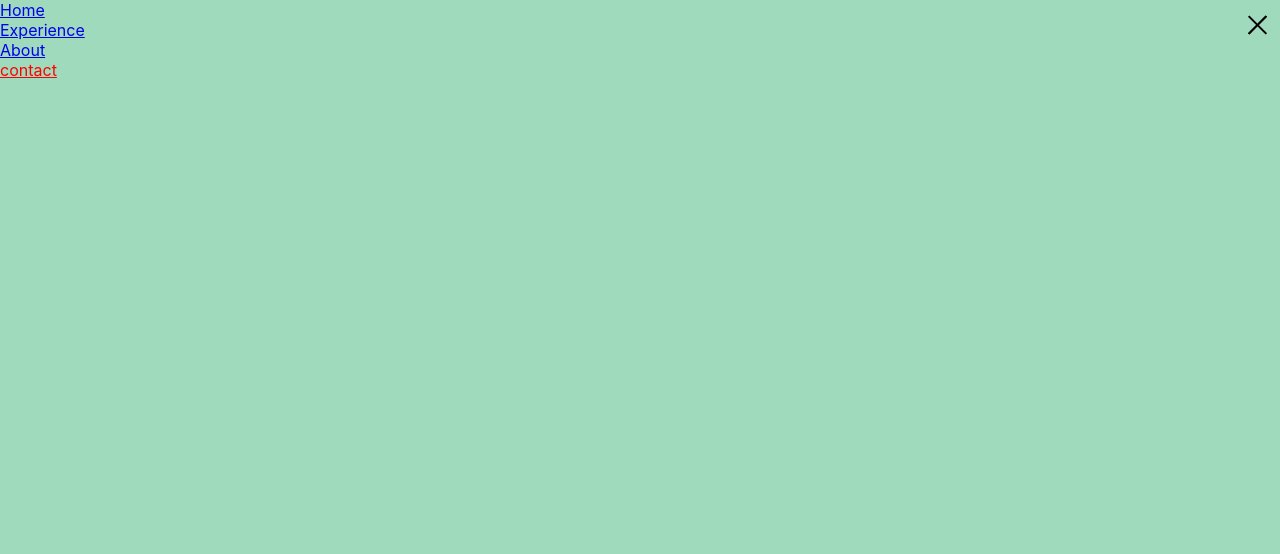
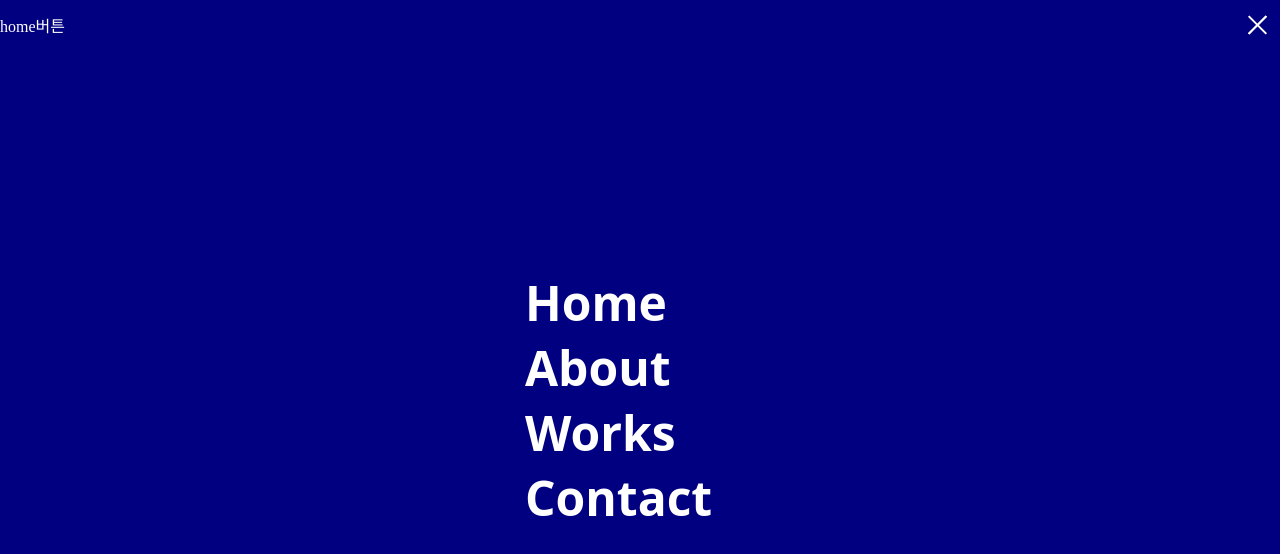
Before and after one commit to Bearsharks/portfolio, a React (Create React App) app: page /portfolio/contact in a window 1280 px wide. Both pictures are taken after a click on the element 1257 px from the left and 25 px from the top of the page. Shown: the top 554 px of the page. Built offline with nearby package versions, Linux system fonts and the light colour scheme.

Commit message:
네비게이션 디자인 변경

```diff
--- a/src/App.js
+++ b/src/App.js
@@ -8,7 +8,9 @@ function App(props) {
 		<div className="App">
 			<header>
 				<div className="header-wrapper">
-					<div>home버튼</div>
+					<div className="home-btn">
+						home버튼
+					</div>
 					<HamburgerBtn></HamburgerBtn>
 				</div>
 			</header>
--- a/src/App.scss
+++ b/src/App.scss
@@ -17,6 +17,9 @@ header{
     height: 50px;
     width: 100%;
 }
+.home-btn{
+    z-index: 100;
+}
 main {
     height: calc(100% - 50px);
 }
--- a/src/Home.js
+++ b/src/Home.js
@@ -6,61 +6,66 @@ function Home() {
     const introRef = useRef(null);
     const articleRef = useRef(null);
     const articleFrameRef = useRef(null);
+    let prevTransform = "";
     let lastReq = null;
-    let prevScrollTop = 0;
-    let isViewportChagned = false;
     const onScrollHandler = (e) => {
-        setCameraDirty(e);
     }
     const setCameraDirty = (e) => {
-        if (e.type === "resize") isViewportChagned = true;
-        else if (prevScrollTop !== wrapperRef.current.scrollTop) {
-            isViewportChagned = true;
-            prevScrollTop = wrapperRef.current.scrollTop;
-        }
     }
 
     const renderFrame = () => {
         lastReq = requestAnimationFrame(renderFrame.bind(this));
-        if (!isViewportChagned) return;
-        isViewportChagned = false;
-        let frameProgress = 0;
-        if (wrapperRef.current.scrollTop > introRef.current.clientHeight) {
-            let articleScrollTop = wrapperRef.current.scrollTop - introRef.current.clientHeight;
-            let viewportSize = wrapperRef.current.clientHeight;
-            //article.Height == 전체 높이 - article.offsetTop
-            let maxScrollTop = (articleRef.current.clientHeight - viewportSize);
-            frameProgress = Math.min(0.9999, articleScrollTop / maxScrollTop);
-            let curTop = Math.min(maxScrollTop, articleScrollTop);
-            articleFrameRef.current.style.transform = `translate(${-frameProgress * (articleFrameRef.current.clientWidth - articleRef.current.clientWidth)}px, ${curTop}px)`;
-        } else {
-            articleFrameRef.current.style.transform = 'translate(0,0)';
+        let curTransForm = 'translate(0,0)';
+        if (wrapperRef.current.scrollTop < introRef.current.clientHeight) {
+            curTransForm = 'translate(0,0)';
+            if (curTransForm !== articleFrameRef.current.style.transform) articleFrameRef.current.style.transform = curTransForm;
+            return;
         }
+        let articleScrollTop = wrapperRef.current.scrollTop - introRef.current.clientHeight;
+        let viewportSize = wrapperRef.current.clientHeight;
+        let maxScrollTop = (articleRef.current.clientHeight - viewportSize);
+        let frameProgress = Math.max(0, Math.min(0.9999, articleScrollTop / maxScrollTop));
+        let curTop = Math.min(maxScrollTop, articleScrollTop);
+        let maxViewportPosX = articleFrameRef.current.clientWidth - articleRef.current.clientWidth;
+        curTransForm = `translate(${-frameProgress * maxViewportPosX}px, ${curTop}px)`;
+
+        if (curTransForm === articleFrameRef.current.style.transform) return;
+        articleFrameRef.current.style.transform = curTransForm;
+
+
         //10% 이상 보이면 스타일 바꿔줌
         let childCnt = articleFrameRef.current.children[0].childElementCount;
         let eleSize = 1 / (childCnt - 1);
         let first = Math.floor(frameProgress / eleSize);
         let firstShownSizePer = (eleSize - (frameProgress % eleSize)) / eleSize;
-
+        let firstStyle = articleFrameRef.current.children[0].children[first].style;
         if (firstShownSizePer > 0.15) {
-            articleFrameRef.current.children[0].children[first].style.opacity = 1;
-            articleFrameRef.current.children[0].children[first].style.transform = `translateY(0)`;
+            if (!firstStyle.opacity || !firstStyle.transform) {
+                firstStyle.opacity = 1;
+                firstStyle.transform = `translateY(0)`;
+            }
         }
         else {
-            articleFrameRef.current.children[0].children[first].style.opacity = "";
-            articleFrameRef.current.children[0].children[first].style.transform = "";
+            if (firstStyle.opacity && firstStyle.transform) {
+                firstStyle.opacity = "";
+                firstStyle.transform = "";
+            }
         }
 
-        let second = Math.floor((frameProgress + eleSize) / eleSize);
-        let secondShownSize = (frameProgress % eleSize) / eleSize;
-
-        if (secondShownSize > 0.15) {
-            articleFrameRef.current.children[0].children[second].style.opacity = 1;
-            articleFrameRef.current.children[0].children[second].style.transform = `translateY(0)`;
+        let second = first + 1;
+        let secondShownSizePer = 1 - firstShownSizePer;
+        let secondStyle = articleFrameRef.current.children[0].children[second].style;
+        if (secondShownSizePer > 0.15) {
+            if (!secondStyle.opacity || !secondStyle.transform) {
+                secondStyle.opacity = 1;
+                secondStyle.transform = `translateY(0)`;
+            }
         }
         else {
-            articleFrameRef.current.children[0].children[second].style.opacity = "";
-            articleFrameRef.current.children[0].children[second].style.transform = "";
+            if (secondStyle.opacity && secondStyle.transform) {
+                secondStyle.opacity = "";
+                secondStyle.transform = "";
+            }
         }
     }
 
@@ -69,7 +74,7 @@ function Home() {
         window.addEventListener('resize', setCameraDirty);
         renderFrame();
         return () => {
-            window.removeEventListener('resize', onScrollHandler);
+            window.removeEventListener('resize', setCameraDirty);
             if (lastReq) cancelAnimationFrame(lastReq);
         }
     }, []);
--- a/src/MainContents.js
+++ b/src/MainContents.js
@@ -24,9 +24,9 @@ function MainContents(props) {
         <>
             <Mynav>
                 <NavLink to={`/portfolio/home`} activeClassName={'linkActive'}>Home</NavLink>
-                <NavLink to={`/portfolio/experience`} activeClassName={'linkActive'}>Experience</NavLink>
                 <NavLink to={`/portfolio/about`} activeClassName={'linkActive'}>About</NavLink>
-                <NavLink to={`/portfolio/contact`} activeClassName={'linkActive'}>contact</NavLink>
+                <NavLink to={`/portfolio/works`} activeClassName={'linkActive'}>Works</NavLink>
+                <NavLink to={`/portfolio/contact`} activeClassName={'linkActive'}>Contact</NavLink>
             </Mynav>
             <Switch>
                 <Route exact path="/portfolio">
@@ -35,7 +35,7 @@ function MainContents(props) {
                 <Route path={`/portfolio/home`}>
                     <Home></Home>
                 </Route>
-                <Route path={`/portfolio/experience`}>
+                <Route path={`/portfolio/works`}>
                     <Experience></Experience>
                 </Route>
                 <Route path={`/portfolio/about`} component={About}>
--- a/src/components/HamburgerBtn.scss
+++ b/src/components/HamburgerBtn.scss
@@ -8,7 +8,7 @@
 @mixin hamburger-line (){
     width: 25px;
     height: 2px;
-    background: #000;
+    background: #fff;
     transition : all 0.5s ease;
 }
 
--- a/src/components/Navigation.scss
+++ b/src/components/Navigation.scss
@@ -6,15 +6,24 @@
 
 .navigation{
     position: fixed;
-    top: 0px;
     z-index: 10;
+    top:0px;
     width: 100%;
     height: 100%;
-    background-color: rgb(159, 218, 188);
+    background-color: navy;
     display:flex;
     flex-direction: column;
+    justify-content: center;
+    align-items: center;
+    align-content: center;
     & a{
-        width: fit-content;
+        width: 230px;
+        text-decoration: none ;
+        font-size: 3rem;
+        line-height: 65px;
+        font-family: 'Open Sans';
+        font-weight: 700;
+        color : #fff
     }
 }
 
--- a/src/index.css
+++ b/src/index.css
@@ -1,10 +1,12 @@
 body {
   margin: 0;
-  font-family: -apple-system, BlinkMacSystemFont, 'Segoe UI', 'Roboto', 'Oxygen',
+  font-family: sans-serif -apple-system, BlinkMacSystemFont, 'Segoe UI', 'Roboto', 'Oxygen',
     'Ubuntu', 'Cantarell', 'Fira Sans', 'Droid Sans', 'Helvetica Neue',
-    sans-serif;
+    ;
   -webkit-font-smoothing: antialiased;
   -moz-osx-font-smoothing: grayscale;
+  background-color: grey;
+  color:white
 }
 
 code {
```
